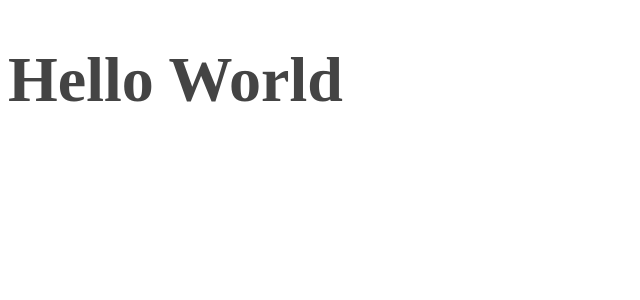
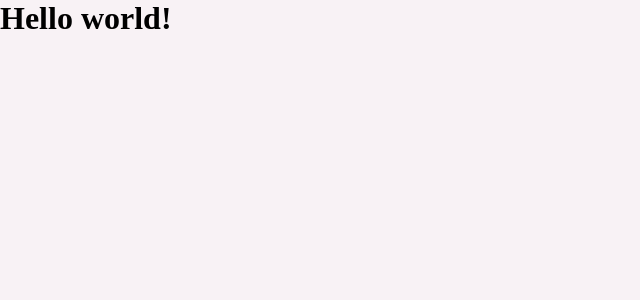
Before and after one commit to ecanomaximo/dtmoney, a React (Create React App) app: page / in a window 1280 px wide. Shown: the top 300 px of the page, without its empty margins (0-640 px from the left). Built offline with nearby package versions, Linux system fonts and the light colour scheme.

Commit message:
add styles folder

```diff
--- a/public/index.html
+++ b/public/index.html
@@ -4,6 +4,7 @@
     <meta charset="utf-8" />
     <meta name="viewport" content="width=device-width, initial-scale=1" />
 
+    <link rel="stylesheet" href="favicon.png" type="image/png">
 
     <title>dtmoney</title>
   </head>
--- a/src/App.tsx
+++ b/src/App.tsx
@@ -1,15 +1,10 @@
-import styled from 'styled-components'
+import { GlobalStyle } from "./styles/global";
 
-const Title  = styled.h1`
-  font-size: 64px;
-  color: #444;
-`
 export function App() {
   return (
     <div className="App">
-      <Title>
-        Hello World
-        </Title>
+      <h1>Hello world!</h1>
+      <GlobalStyle />
     </div>
   );
 }
--- /dev/null
+++ b/src/styles/global.ts
@@ -0,0 +1,49 @@
+import { createGlobalStyle } from 'styled-components'
+
+export const GlobalStyle = createGlobalStyle`
+    :root{
+        --background: #f0f2f5;
+        --red: #E52E40;
+        --blue: #5429CC;
+
+        --blue-light: #6933FF;
+
+        --text-title:#363F5F;
+        --text-body:#969CB3;
+
+        --background: #F8F2F5;
+        --shape: #FFFFFF;
+    }
+
+    *{
+        margin: 0;
+        padding: 0;
+        box-sizing: border-box;
+    }
+
+    html {
+        @media (max-width: 1080px){
+            font-size: 93.75%;
+        }
+
+        @media (max-width: 720px) {
+            font-size: 87.5%;
+        }
+    }
+
+    body {
+        background: var(--background);
+        -webkit-font-smoothing: antialiased;
+    }
+
+    button {
+        cursor: pointer;
+    }
+
+    [disabled] {
+        opacity: 0.6;
+        cursor: not-not-allowed;
+    }
+
+
+`
```
